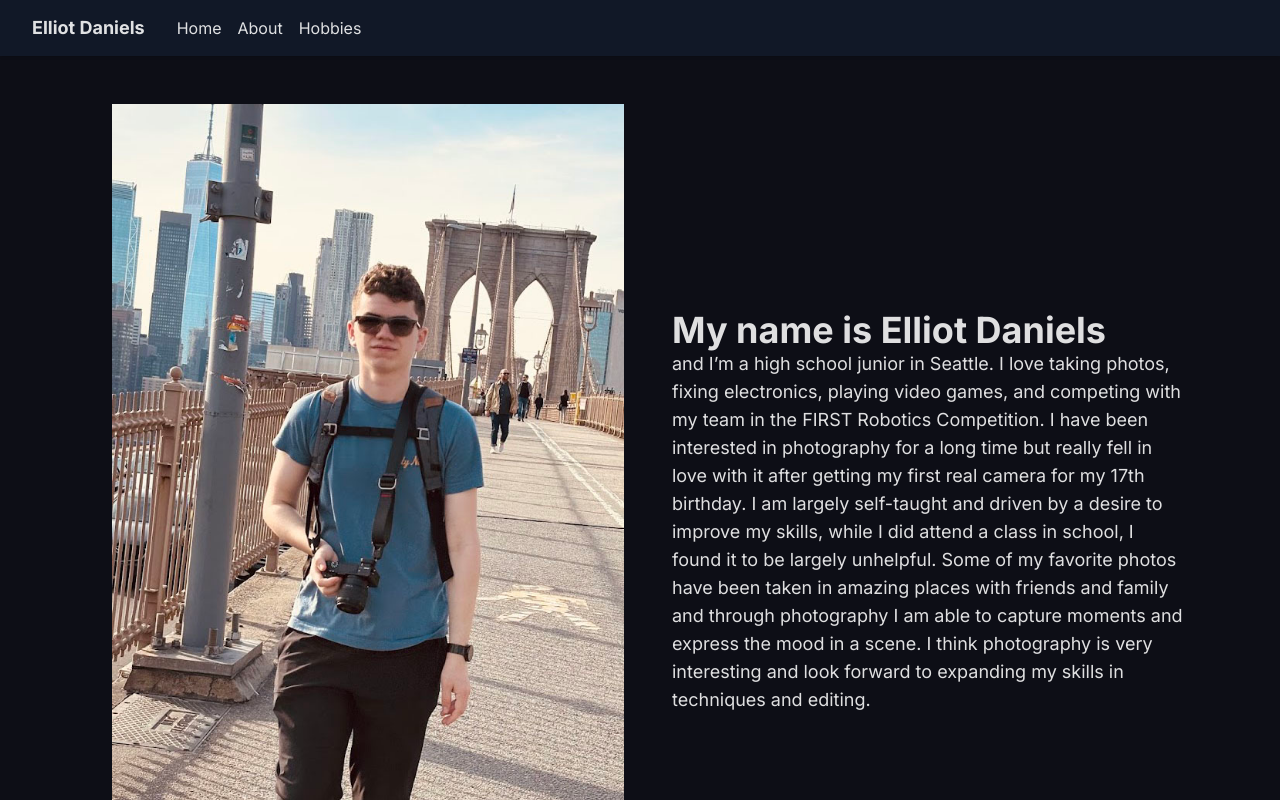
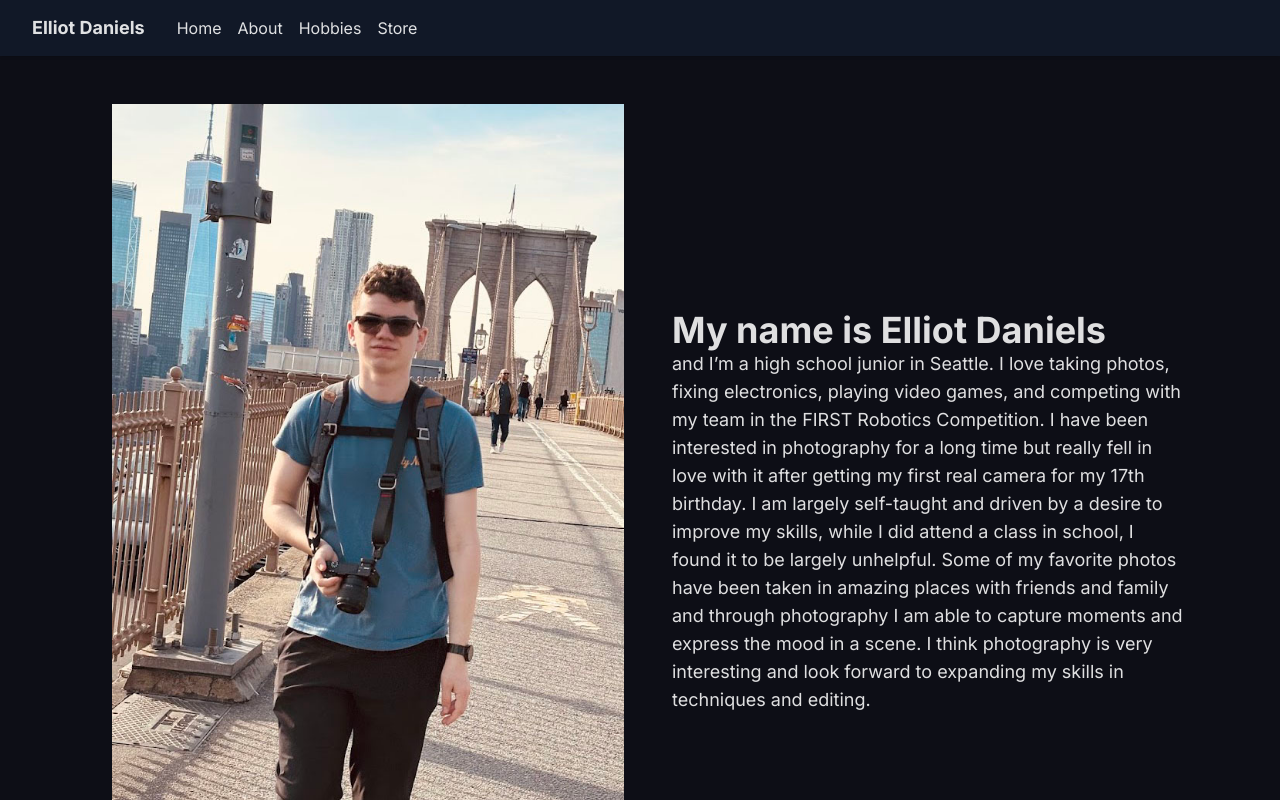
Before and after one commit to 1withspaghetti/Elliot-Daniels-Portfolio, a Next.js app: page /about in a window 1280 px wide. Shown: the top 800 px of the page. Built offline with nearby package versions, Linux system fonts and the light colour scheme.

Commit message:
Added darkroom store link to header

```diff
--- a/src/components/Header.tsx
+++ b/src/components/Header.tsx
@@ -16,6 +16,9 @@ export default function Header() {
                 <li>
                     <Link href="/hobbies" className="py-4 hover:text-purple-300 transition">Hobbies</Link>
                 </li>
+                <li>
+                    <Link href="https://elliotdaniels.darkroom.com/" className="py-4 hover:text-purple-300 transition">Store</Link>
+                </li>
             </ul>
         </header>
     );
```
